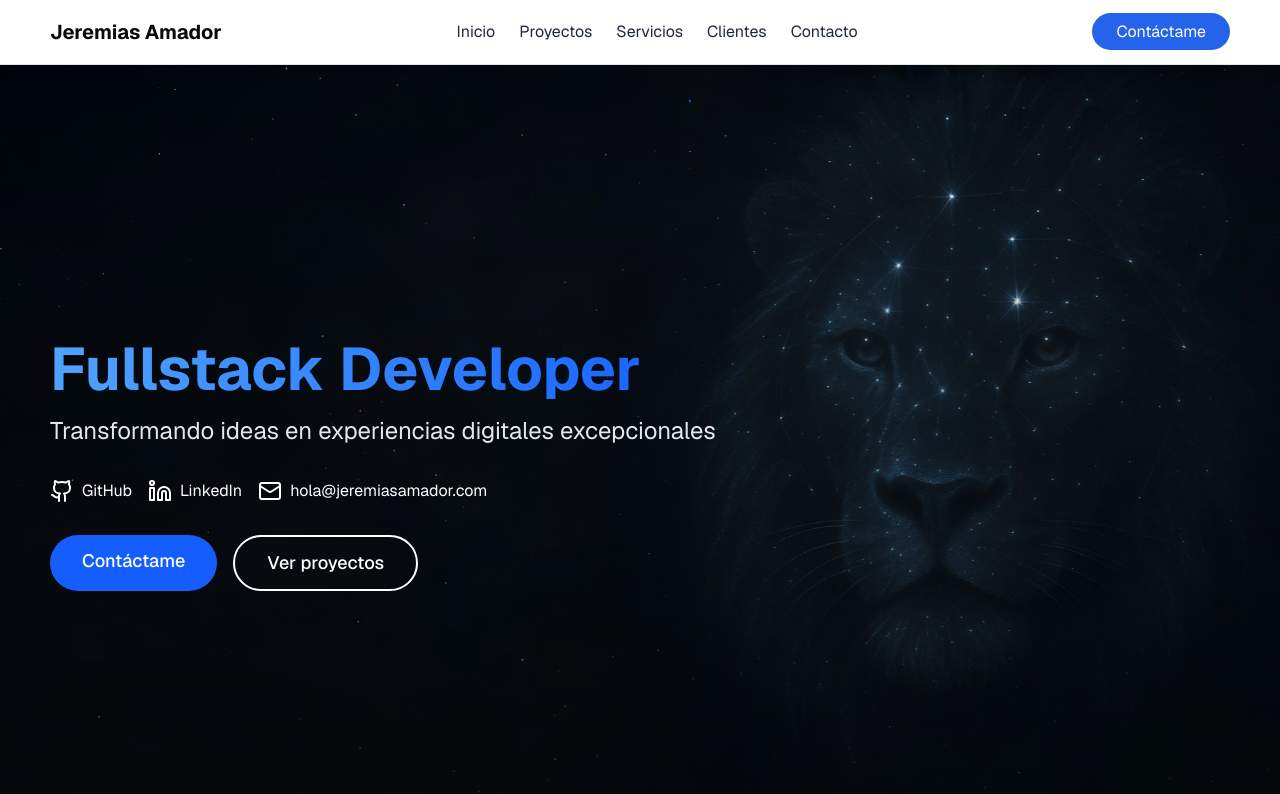
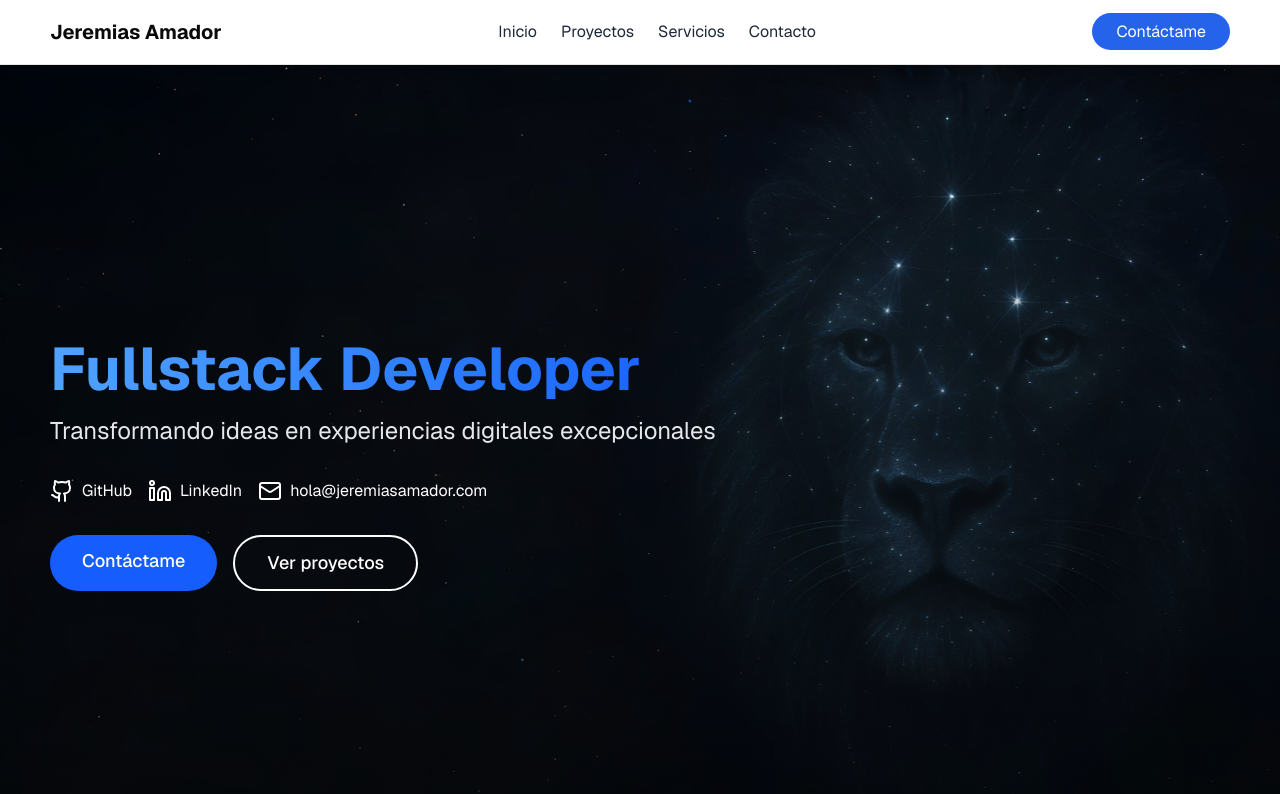
Before and after one commit to Jerucho/codin-website, a Next.js app: page / in a window 1280 px wide. Shown: the top 794 px of the page. Built offline with nearby package versions, Linux system fonts and the light colour scheme.

Commit message:
Eliminar referencias al componente OurCustomers en la página principal y en el Navbar, comentando las funciones relacionadas para simplificar la navegación y mejorar la legibilidad del código.

```diff
--- a/app/Components/Navbar.tsx
+++ b/app/Components/Navbar.tsx
@@ -6,15 +6,15 @@ type NavbarProps = {
   onProyectsClick: () => void;
   onServicicesClick: () => void;
   onContactClick: () => void;
-  onCustomersClick: () => void;
+  // onCustomersClick: () => void;
 };
 
 export const Navbar = ({
   onProyectsClick,
   onServicicesClick,
   onContactClick,
-  onCustomersClick,
-}: NavbarProps) => {
+}: // onCustomersClick,
+NavbarProps) => {
   const [isMenuOpen, setIsMenuOpen] = useState(false);
 
   return (
@@ -99,7 +99,7 @@ export const Navbar = ({
                 Servicios
               </button>
             </li>
-            <li>
+            {/* <li>
               <button
                 onClick={() => {
                   onCustomersClick();
@@ -110,7 +110,7 @@ export const Navbar = ({
               >
                 Clientes
               </button>
-            </li>
+            </li> */}
             <li>
               <button
                 onClick={() => {
--- a/app/page.tsx
+++ b/app/page.tsx
@@ -12,7 +12,7 @@ import { Navbar } from "./Components/Navbar";
 export default function Home() {
   const proyectsRef = useRef<HTMLDivElement>(null);
   const servicesRef = useRef<HTMLDivElement>(null);
-  const customersRef = useRef<HTMLDivElement>(null);
+  // const customersRef = useRef<HTMLDivElement>(null);
   const contactRef = useRef<HTMLDivElement>(null);
   const scrollTo = (ref: React.RefObject<HTMLElement | null>) => {
     ref.current?.scrollIntoView({ behavior: "smooth" });
@@ -23,13 +23,13 @@ export default function Home() {
         onProyectsClick={() => scrollTo(proyectsRef)}
         onServicicesClick={() => scrollTo(servicesRef)}
         onContactClick={() => scrollTo(contactRef)}
-        onCustomersClick={() => scrollTo(customersRef)}
+        // onCustomersClick={() => scrollTo(customersRef)}
       />
       <Banner />
       <ProyectsSection proyectsRef={proyectsRef} />
       <Services servicesRef={servicesRef} />
       <OurProcess />
-      <OurCustomers customersRef={customersRef} />
+      {/* <OurCustomers customersRef={customersRef} /> */}
       <CallToAction callToActionRef={contactRef} />
       <Footer />
     </>
```
